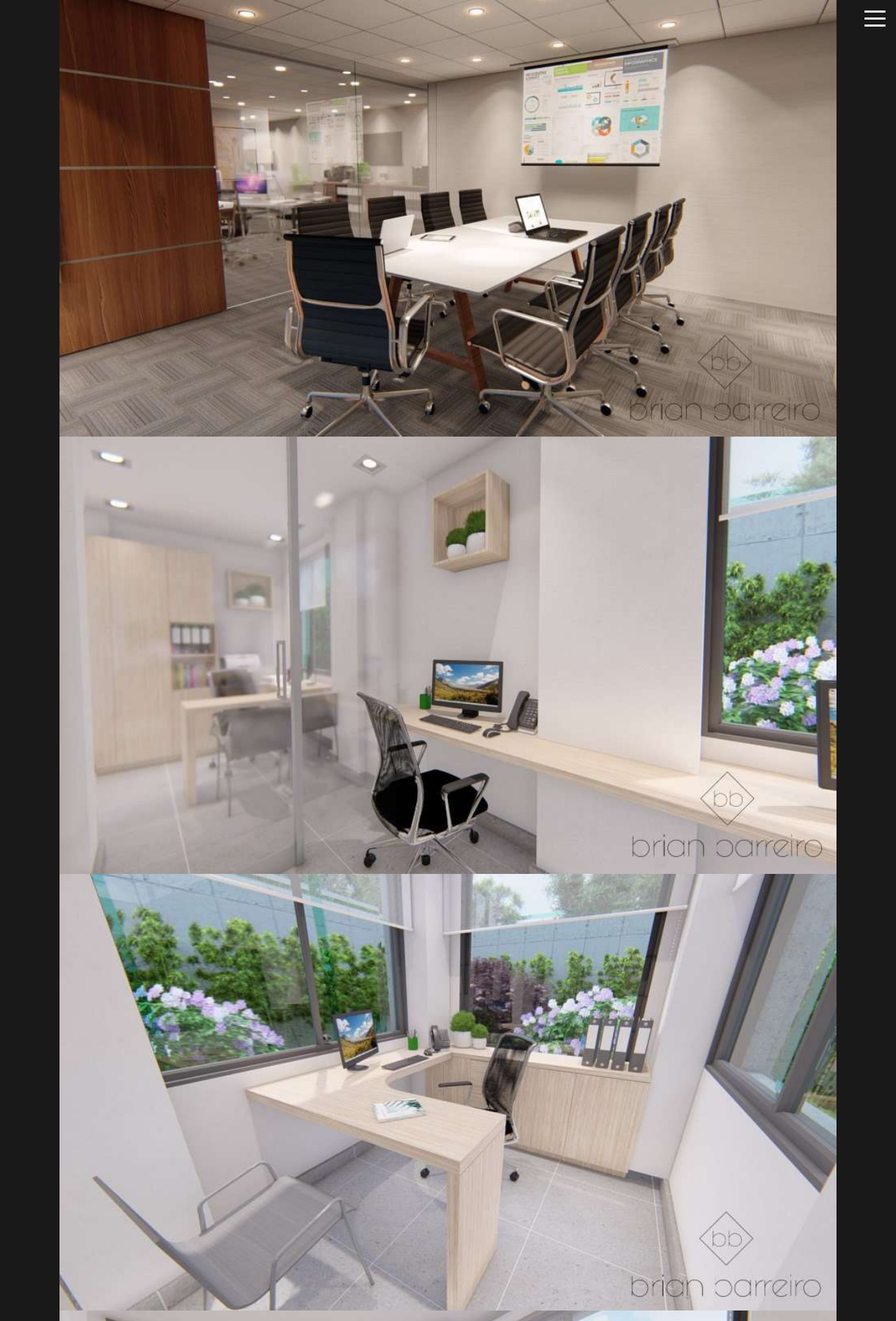
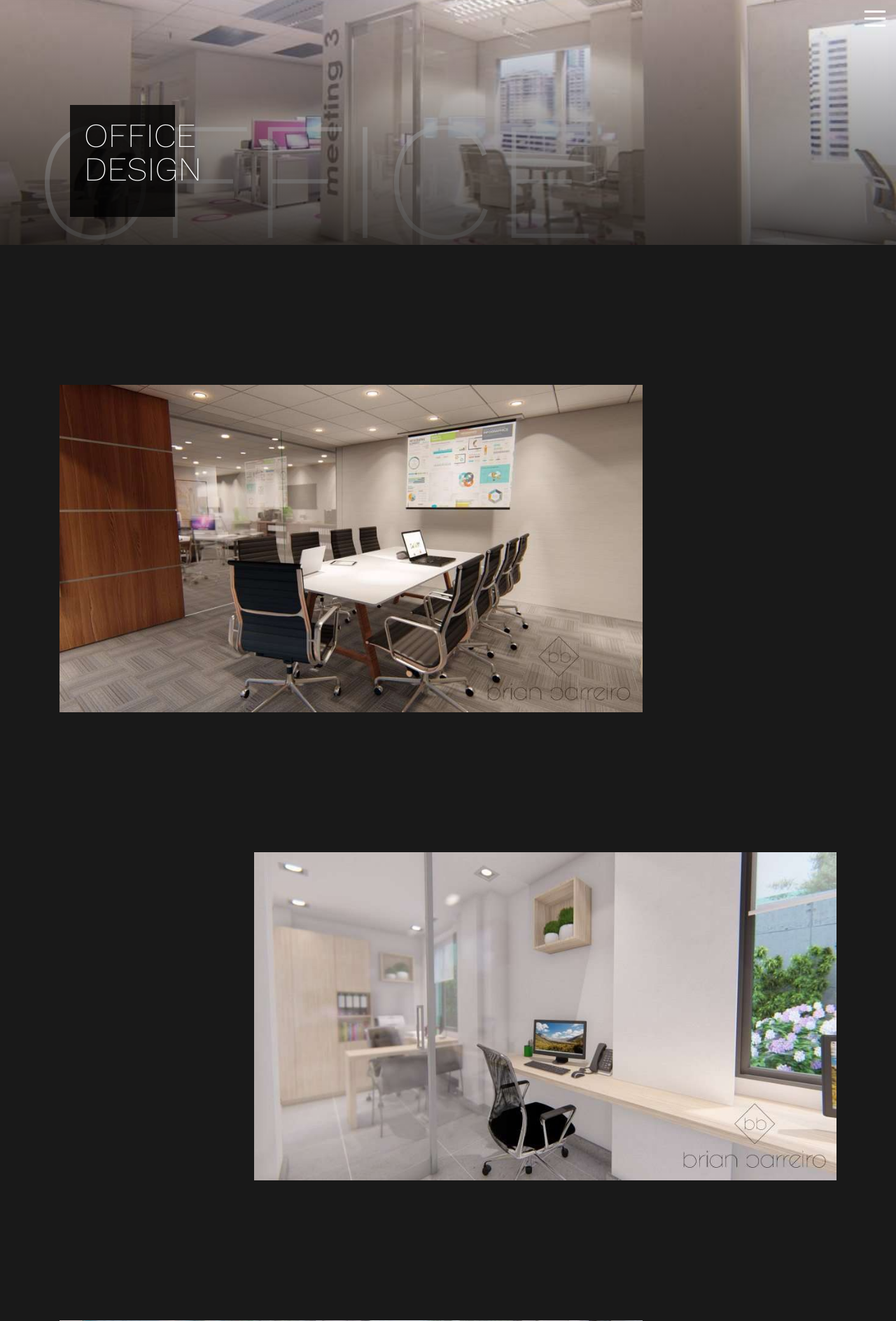
Before and after one commit to wilmer2000/brianbarreiro.com, a PHP site: page /brianbarreiro.com/index.php/office-design in a window 1280 px wide. Shown: the top 1888 px of the page at 70% size. Run offline with PHP 8.4, Linux system fonts and the light colour scheme; data that the repository does not hold is empty.

Commit message:
agregado de encabezados para las secciones

```diff
--- a/app/pages/architectonical.php
+++ b/app/pages/architectonical.php
@@ -1,3 +1,7 @@
+<div class="slider_top architectonical">
+    <h2>Architectonical</h2>
+    <span>Architectonical</span>
+</div>
 <div class="container">
     <div class="col-md-12">
         <?php echo $html->generateGallery(36, '../img/project/architectonical/low/', 'archit_', '.jpg'); ?>
--- a/app/pages/interior-design.php
+++ b/app/pages/interior-design.php
@@ -1,3 +1,7 @@
+<div class="slider_top interior-design">
+    <h2>Interior Design</h2>
+    <span>Interior Design</span>
+</div>
 <div class="container">
     <div class="col-md-12">
         <?php echo $html->generateGallery(13, '../img/project/interior-design/low/', 'interior_design_', '.jpg'); ?>
--- a/app/pages/office-design.php
+++ b/app/pages/office-design.php
@@ -1,3 +1,7 @@
+<div class="slider_top office-design">
+    <h2>Office Design</h2>
+    <span>Office Design</span>
+</div>
 <div class="container">
     <div class="col-md-12">
         <?php echo $html->generateGallery(19, '../img/project/office-design/low/', 'office_design_', '.jpg'); ?>
--- a/app/pages/retail-design.php
+++ b/app/pages/retail-design.php
@@ -1,3 +1,7 @@
+<div class="slider_top retail-design">
+    <h2>Retail Design</h2>
+    <span>Retail Design</span>
+</div>
 <div class="container">
     <div class="col-md-12">
         <?php echo $html->generateGallery(27, '../img/project/retail-design/low/', 'retail_design_', '.jpg'); ?>
--- a/css/styles.css
+++ b/css/styles.css
@@ -292,11 +292,79 @@ section.works img {
     order: 0;
     flex: 1 1 auto;
     align-self: auto;
+    margin: 0 0 200px;
 }
 .grid-photos .item-photo img {
     display: block;
     height: auto;
-    width: 100%;
+    width: 75%;
 }
 .grid-photos .item-photo:nth-child(odd) {}
-.grid-photos .item-photo:nth-child(even) {}
+.grid-photos .item-photo:nth-child(even) img{margin-left: auto;}
+
+.slider_top {
+    height: 350px;
+    position: relative;
+    margin-bottom: 200px;
+}
+.slider_top:after {
+    content: "";
+    display: block;
+    position: absolute;
+    z-index: 2;
+    width: 100%;
+    height: 100%;
+    top: 0;
+    left: 0;
+    background: linear-gradient(to bottom, rgba(0,0,0,0) 0%,rgba(0,0,0,0.7) 100%);
+    filter: progid:DXImageTransform.Microsoft.gradient( startColorstr='#00000000', endColorstr='#000000',GradientType=0 );
+}
+.slider_top h2{
+    display: block;
+    background: rgba(0, 0, 0, 0.8);
+    color: #FFF;
+    z-index: 3;
+    font-size: 3em;
+    text-transform: uppercase;
+    font-weight: 100;
+    padding: 20px;
+    line-height: 2;
+    text-shadow: 0px 0px 10px #000;
+    height: 160px;
+    width: 150px;
+    bottom: 40px;
+    left: 100px;
+    position: absolute;
+    line-height: 1;
+}
+.slider_top span {
+    color: #FFF;
+    z-index: 1;
+    text-transform: uppercase;
+    font-weight: 100;
+    bottom: -87px;
+    left: 50px;
+    position: absolute;
+    font-size: 15em;
+    display: block;
+    width: calc(100% - 50px);
+    overflow: hidden;
+    opacity: 0.5;
+    height: 100%;
+}
+.slider_top.architectonical {
+    background: url(../img/project/architectonical/low/archit_16.jpg) no-repeat center;
+    background-size: cover;
+}
+.slider_top.interior-design {
+    background: url(../img/project/interior-design/low/interior_design_5.jpg) no-repeat center;
+    background-size: cover;
+}
+.slider_top.office-design {
+    background: url(../img/project/office-design/low/office_design_17.jpg) no-repeat center;
+    background-size: cover;
+}
+.slider_top.retail-design {
+    background: url(../img/project/retail-design/low/retail_design_16.jpg) no-repeat center;
+    background-size: cover;
+}
```
